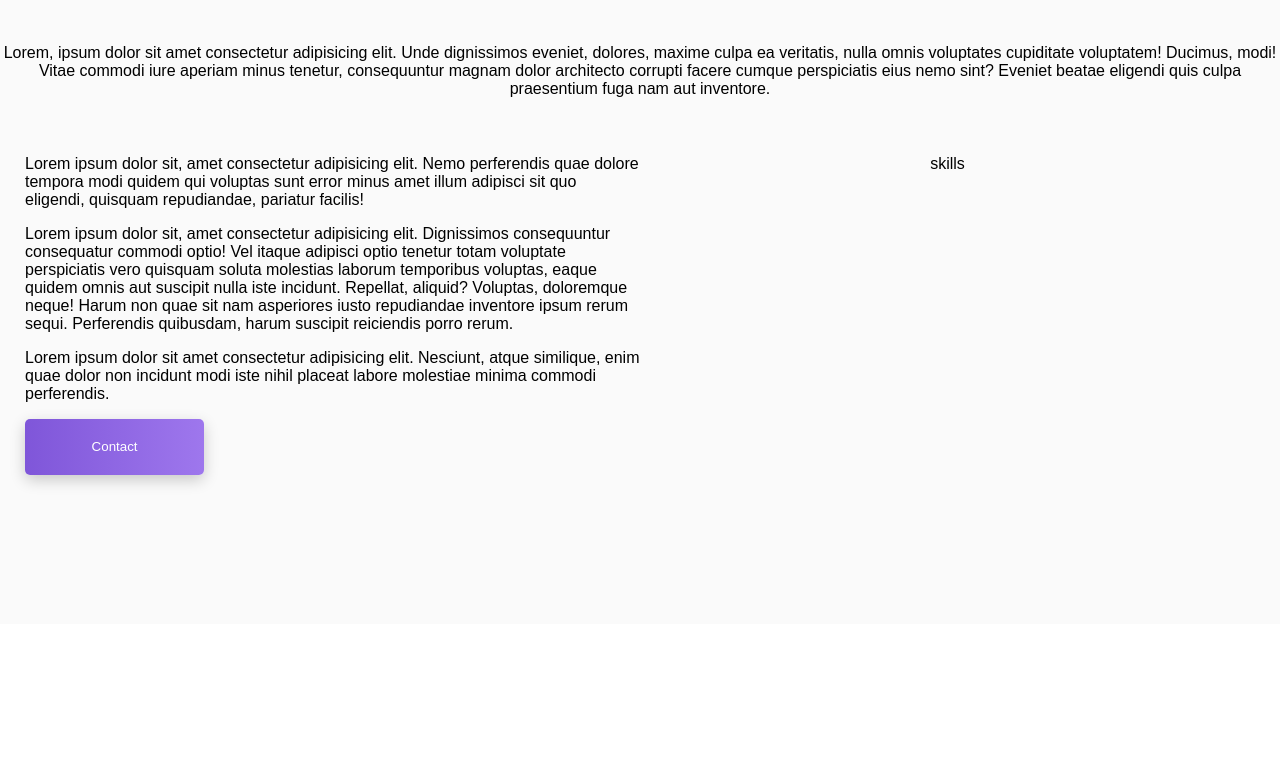
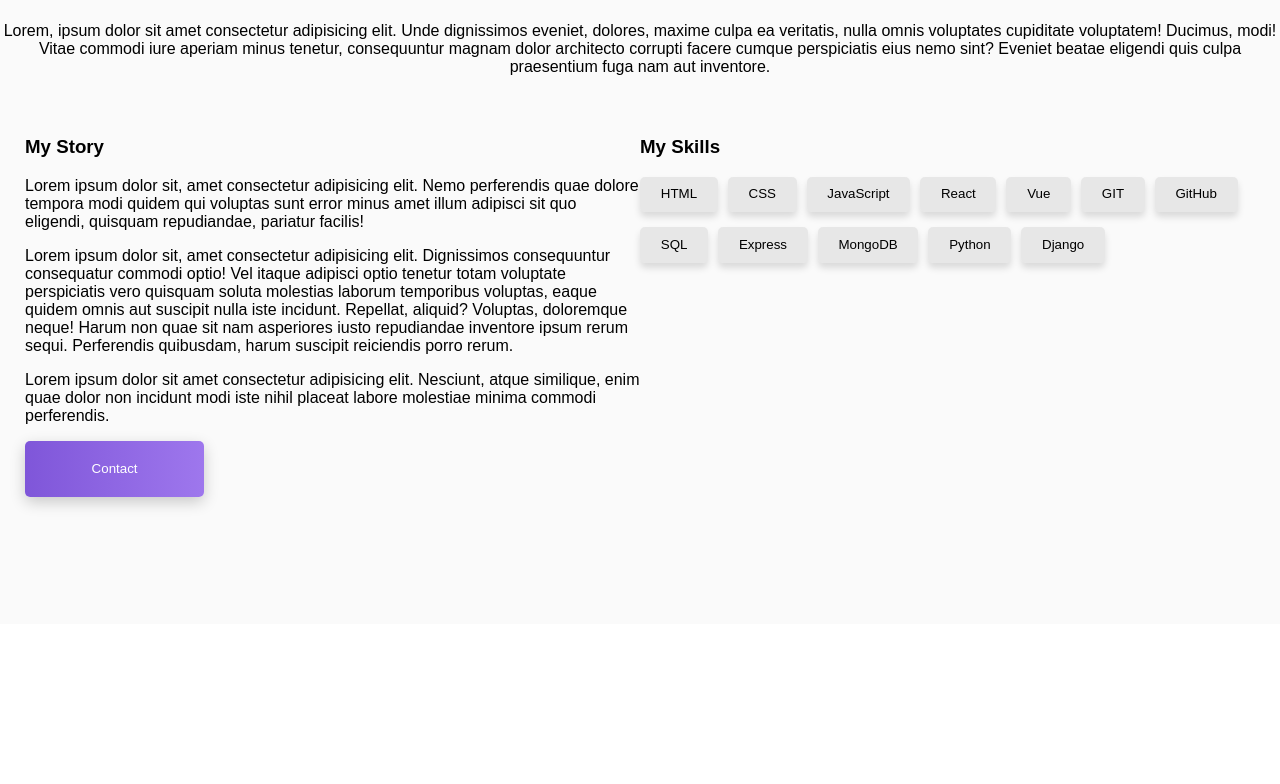
Before and after one commit to kavdesilva/portfolio_v.2, a Next.js app in the folder client/: page / in a window 1280 px wide. Shown: the part 976-1760 px from the top of the page. Built offline with nearby package versions, Linux system fonts and the light colour scheme.

Commit message:
added skills buttons to about section.

```diff
--- a/client/src/components/About.jsx
+++ b/client/src/components/About.jsx
@@ -2,6 +2,8 @@ import { useRouter } from "next/router"
 
 const About = () => {
     const router = useRouter()
+
+    const skills = ['HTML', 'CSS', 'JavaScript', 'React', 'Vue', 'GIT', 'GitHub', 'SQL', 'Express', 'MongoDB', 'Python', 'Django']
 
     return (
         <div id="about">
@@ -11,13 +13,19 @@ const About = () => {
             </div>
             <div className="story-skills-container">
                 <div className="story">
+                    <h3>My Story</h3>
                     <p>Lorem ipsum dolor sit, amet consectetur adipisicing elit. Nemo perferendis quae dolore tempora modi quidem qui voluptas sunt error minus amet illum adipisci sit quo eligendi, quisquam repudiandae, pariatur facilis!</p>
                     <p>Lorem ipsum dolor sit, amet consectetur adipisicing elit. Dignissimos consequuntur consequatur commodi optio! Vel itaque adipisci optio tenetur totam voluptate perspiciatis vero quisquam soluta molestias laborum temporibus voluptas, eaque quidem omnis aut suscipit nulla iste incidunt. Repellat, aliquid? Voluptas, doloremque neque! Harum non quae sit nam asperiores iusto repudiandae inventore ipsum rerum sequi. Perferendis quibusdam, harum suscipit reiciendis porro rerum.</p>
                     <p>Lorem ipsum dolor sit amet consectetur adipisicing elit. Nesciunt, atque similique, enim quae dolor non incidunt modi iste nihil placeat labore molestiae minima commodi perferendis.</p>
                     <button className="btn-secondary" onClick={() => router.push('/#contact')}>Contact</button>
                 </div>
                 <div className="skills">
-                    <p>skills</p>
+                    <h3>My Skills</h3>
+                    {
+                        skills.map((skill) => (
+                            <button className="skill">{skill}</button>
+                        ))
+                    }
                 </div>
             </div>
         </div>
--- a/client/src/components/Contact.jsx
+++ b/client/src/components/Contact.jsx
@@ -4,7 +4,7 @@ const Contact = () => {
             <h1>Contact Me</h1>
             <div className="form-container">
                 <div className="blurb">
-                    <p>Feel free to Contact me by submitting the form below and I will get back to you as soon as possible</p>
+                    <p>Feel free to Contact me by submitting the form below and I will get back to you as soon as possible.</p>
                 </div>
                 <form id="contact-form"
                     name="simple-contact-form"
--- a/client/src/styles/app.css
+++ b/client/src/styles/app.css
@@ -43,6 +43,9 @@ button:hover {
     height: 56.14px;
 }
 
+a {
+    text-decoration: none;
+}
 
 /* <------- header/nav -------> */
 
@@ -73,7 +76,7 @@ button:hover {
     height: 100%;
     width: 15vw;
     transition: right 0.3s ease-in-out;
-    background-color: lightgray;
+    background-color: rgb(211, 211, 211, 0.5);
 }
 
 .sidebar.open {
@@ -84,6 +87,14 @@ nav ul {
     list-style-type: none;
     padding-right: 1rem;
     text-align: right;
+}
+
+nav a {
+    color: rgb(0, 0, 0, 0.5);
+}
+
+nav a:hover {
+    color: #000000;
 }
 
 /* <------- home -------> */
@@ -103,6 +114,20 @@ nav ul {
     text-align: left;
 }
 
+.skills {
+    text-align: left;
+}
+
+.skill {
+    justify-content: space-between;
+    margin-right: 10px;
+    margin-bottom: 15px;
+    padding: 9.4px 20.61px 11.33px 20.8px;
+    background: rgba(153, 153, 153, 0.2);
+    color: #000000;
+    box-shadow: 0px 5px 7px rgba(0, 0, 0, 0.13);
+}
+
 /* <------- projects -------> */
 
 
```
